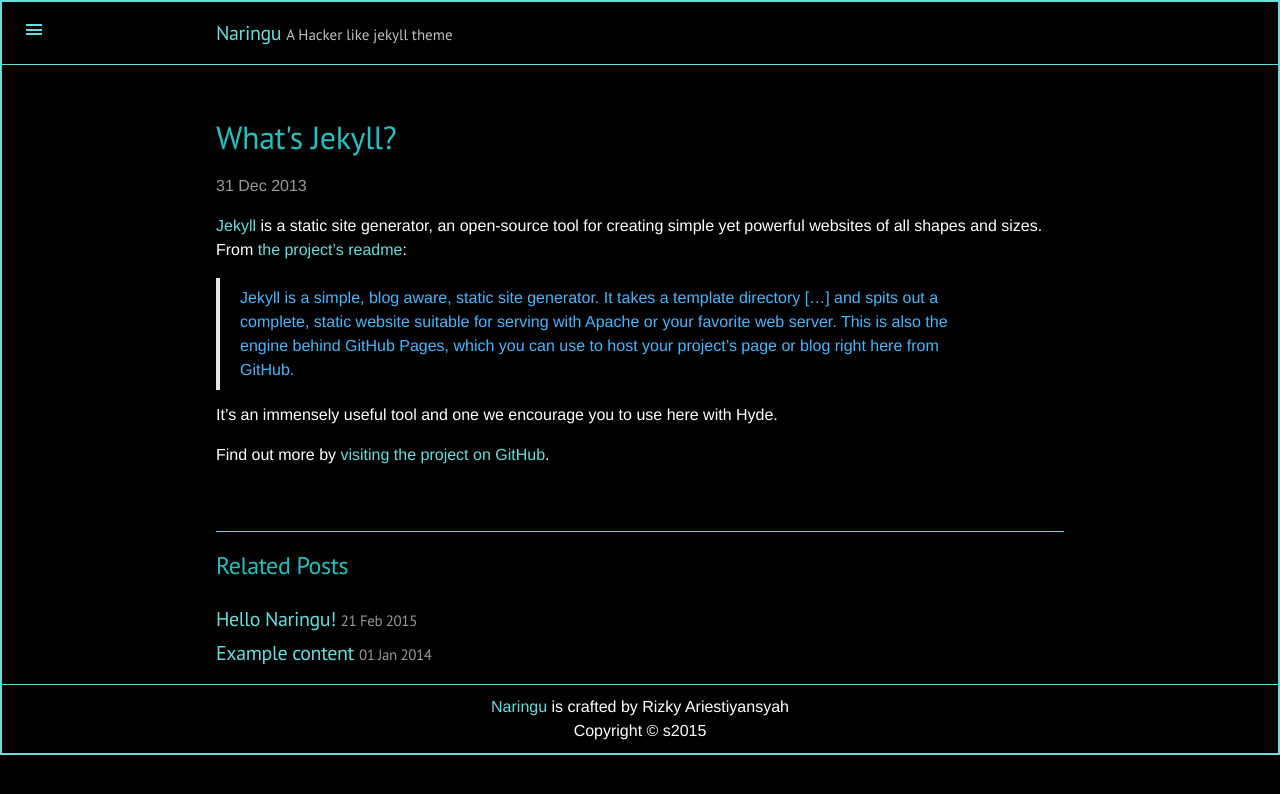
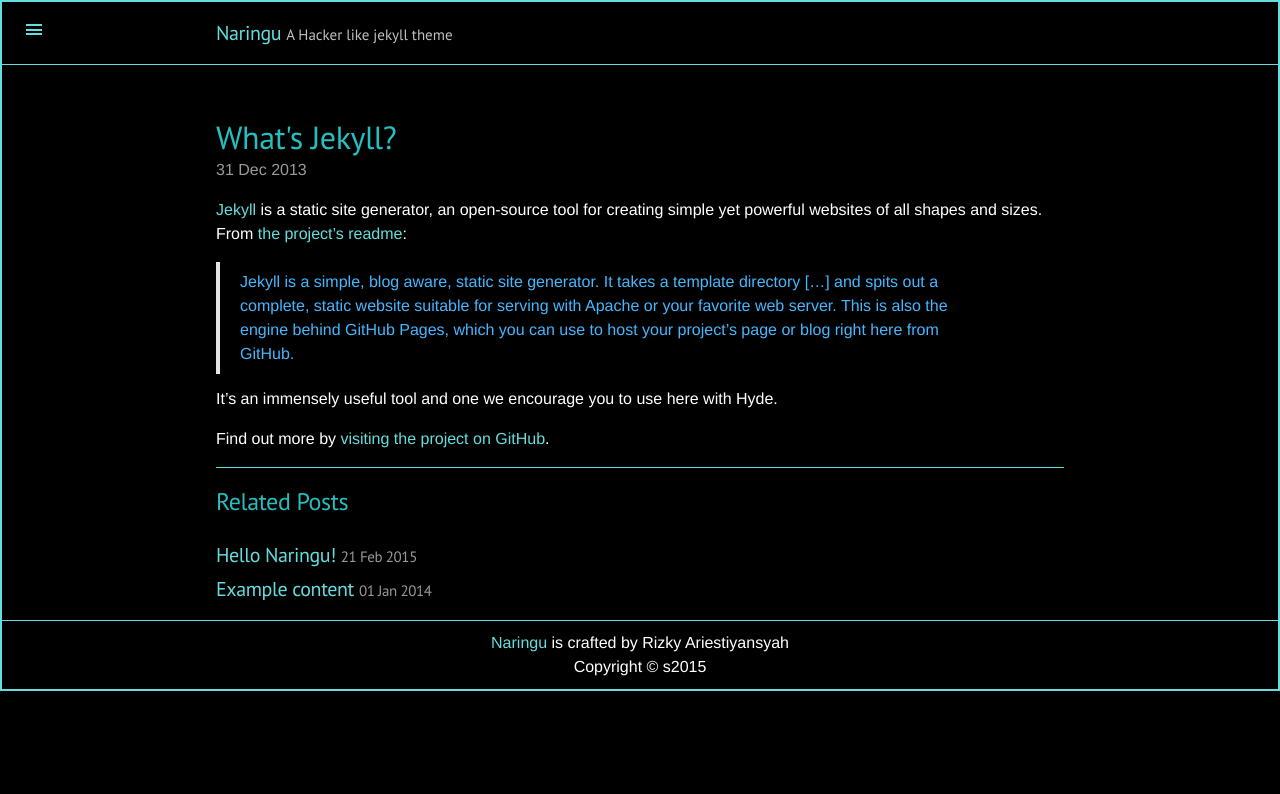
Before and after one commit to ariestiyansyah/naringu, a Jekyll site: the page built from _posts/2013-12-31-whats-jekyll.md, in a window 1280 px wide. Shown: the top 794 px of the page. Built offline with Jekyll 4.4.1, drawn with Linux system fonts in a browser that asks for light colours; Markdown is read by kramdown in place of the engine named in the settings.

Commit message:
Change indexing layout and margin

```diff
--- a/index.html
+++ b/index.html
@@ -12,7 +12,7 @@
       </a>
     </h1>
     <span class="post-date">{{ post.date | date_to_string }}</span><br>
-    <span class="post-date">{{ post.description }}
+    <p>{{ post.excerpt | strip_html | truncate: 500 }}</p>
   </div>
   {% endfor %}
 </div>
--- a/public/css/naringu.css
+++ b/public/css/naringu.css
@@ -525,7 +525,7 @@
 
 .page,
 .post {
-  margin-bottom: 4em;
+  margin-bottom: 1em;
 }
 
 /* Blog post or page title */
@@ -542,7 +542,7 @@
 /* Meta data line below post title */
 .post-date {
   display: block;
-  margin-top: -.5rem;
+  margin-top: -1.5rem;
   margin-bottom: 1rem;
   color: #9a9a9a;
 }
```
